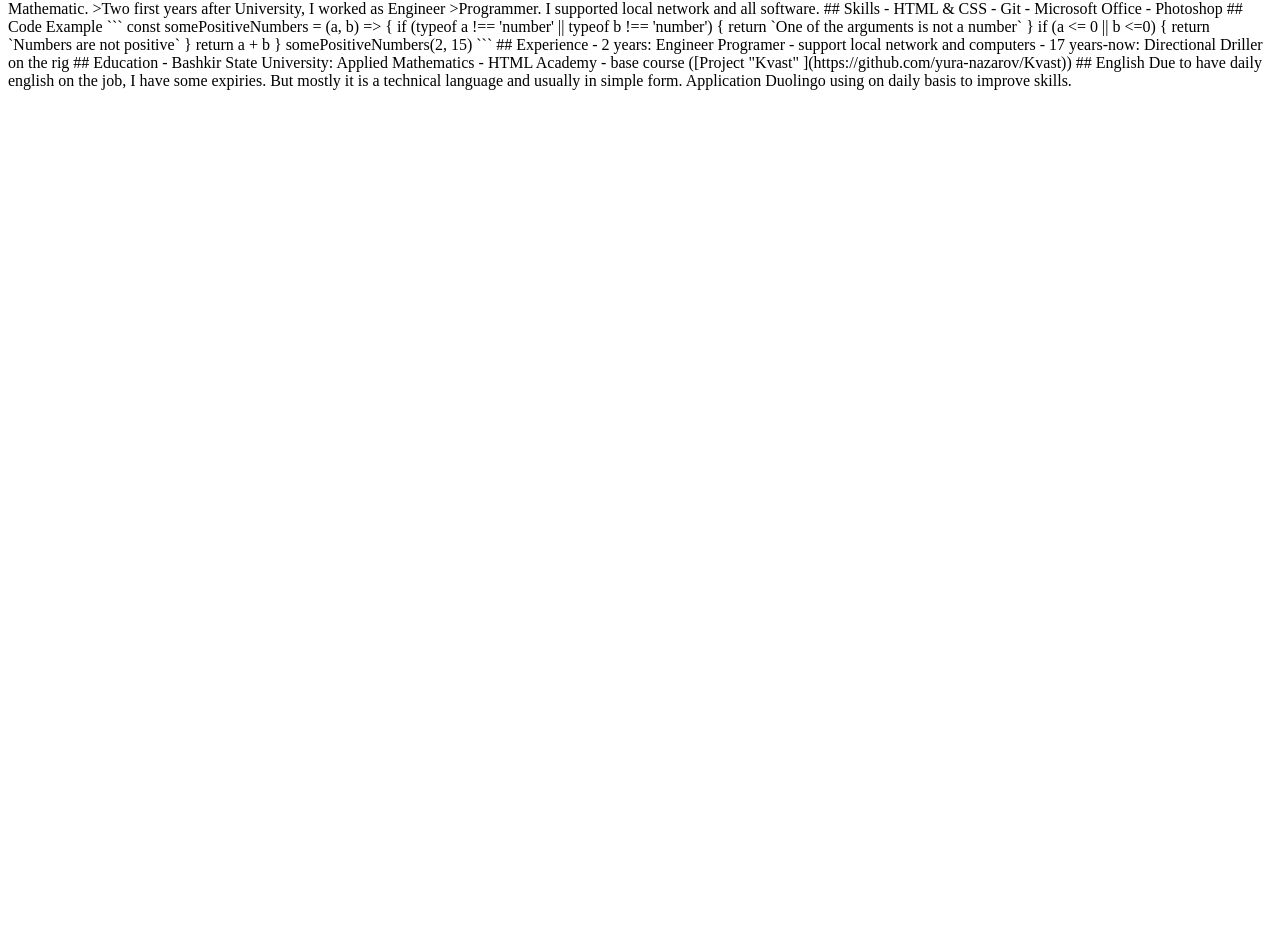
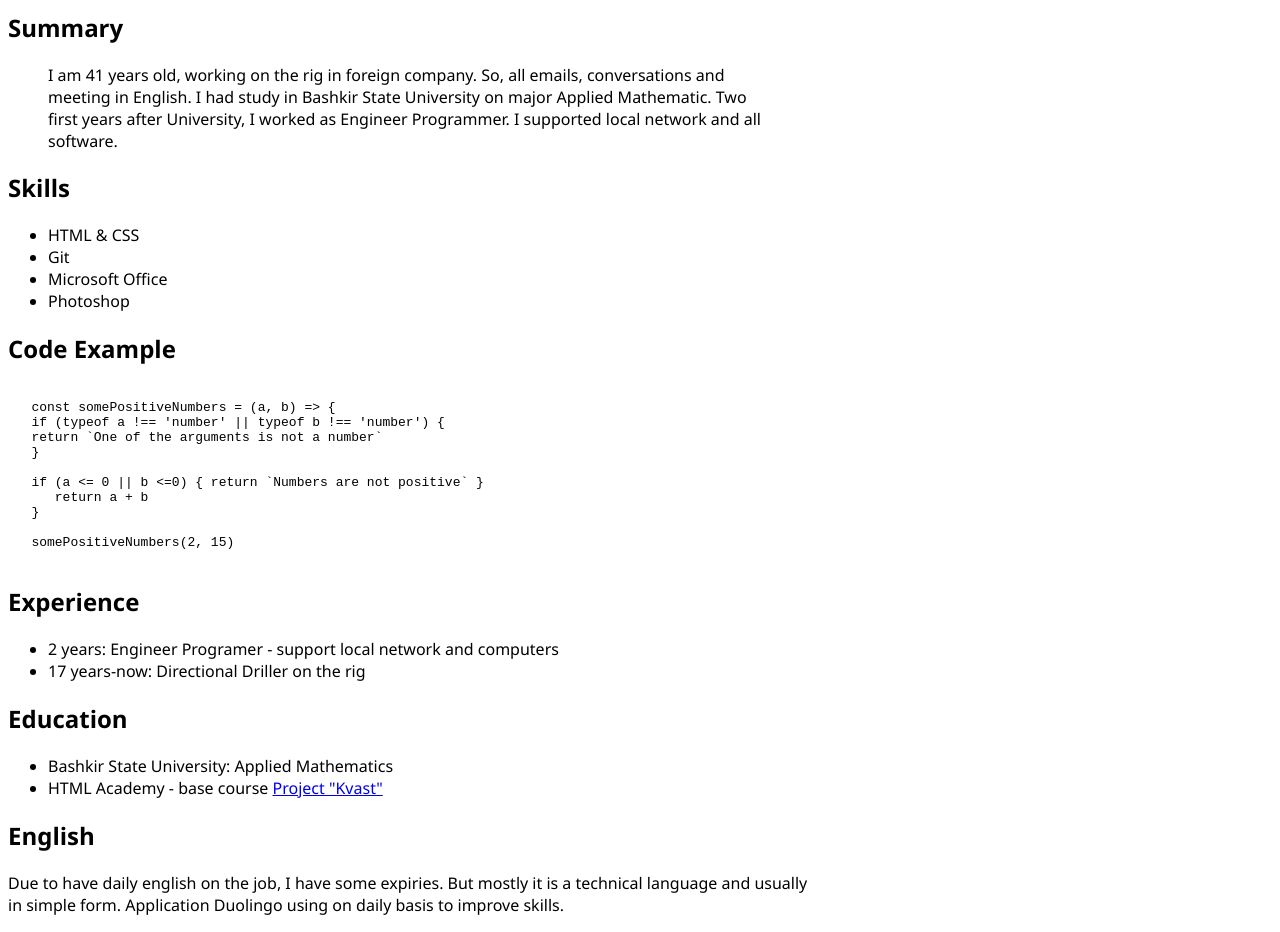
Before and after one commit to yura-nazarov/rsschool-cv, a plain HTML site: page index.html in a window 1280 px wide. Shown: the part 539-1471 px from the top of the page. Before the commit the page ends 800 px from the top, so only its background shows below. Drawn offline with Linux system fonts and the light colour scheme.

Commit message:
fix/feat: some text changes and add some styles

````diff
--- a/index.html
+++ b/index.html
@@ -5,7 +5,8 @@
    <meta charset="UTF-8">
    <meta http-equiv="X-UA-Compatible" content="IE=edge">
    <meta name="viewport" content="width=device-width, initial-scale=1.0">
-   <title>Document</title>
+   <title>CV Yuri Nazarov</title>
+   <link rel="stylesheet" href="style.css">
 </head>
 
 <body>
@@ -16,34 +17,63 @@
 
    <h2>Contacts</h2>
    <ul>
-      <li><b>Telegram:</b> @type12</li>
-      <li><b>Email:</b> yuriy.nazarov@gmail.com</li>
-      <li><b>Tel:</b> +79184384022</li>
+      <li><b>Telegram:</b>@type12</li>
+      <li><b>Email:</b>yuriy.nazarov@gmail.com</li>
+      <li><b>Tel:</b>+79184384022</li>
    </ul>
 
-   ## Summary
-   >I am 41 years old, working on the rig in foreign company. So, all emails, conversations and meeting in English.
-   >I had study in Bashkir State University on major Applied Mathematic.
-   >Two first years after University, I worked as Engineer >Programmer. I supported local network and all software.
+   <h2>Summary</h2>
+   <div class="text-container">
+      <blockquote>I am 41 years old, working on the rig in foreign company. So, all emails, conversations and meeting in
+         English.
+         I had study in Bashkir State University on major Applied Mathematic.
+         Two first years after University, I worked as Engineer Programmer. I supported local network and all software.
+      </blockquote>
+   </div>
 
-   ## Skills
-   - HTML & CSS
-   - Git
-   - Microsoft Office
-   - Photoshop
+   <h2>Skills</h2>
+   <ul>
+      <li>HTML & CSS</li>
+      <li>Git</li>
+      <li>Microsoft Office</li>
+      <li>Photoshop</li>
+   </ul>
 
-   ## Code Example
-   ```
+   <h2>Code Example</h2>
+   <pre><code>
    const somePositiveNumbers = (a, b) => {
    if (typeof a !== 'number' || typeof b !== 'number') {
    return `One of the arguments is not a number`
    }
 
-   if (a <= 0 || b <=0) { return `Numbers are not positive` } return a + b } somePositiveNumbers(2, 15) ``` ##
-      Experience - 2 years: Engineer Programer - support local network and computers - 17 years-now: Directional Driller
-      on the rig ## Education - Bashkir State University: Applied Mathematics - HTML Academy - base course
-      ([Project "Kvast" ](https://github.com/yura-nazarov/Kvast)) ## English Due to have daily english on the job, I
-      have some expiries. But mostly it is a technical language and usually in simple form. Application Duolingo using
-      on daily basis to improve skills. </body>
+   if (a <= 0 || b <=0) { return `Numbers are not positive` }
+      return a + b
+   }
+
+   somePositiveNumbers(2, 15)
+   </code></pre>
+   <h2>Experience</h2>
+   <ul>
+      <li>2 years: Engineer Programer - support local network and computers</li>
+      <li>17 years-now: Directional Driller on the rig</li>
+   </ul>
+
+   <h2>Education</h2>
+   <ul>
+      <li>Bashkir State University: Applied Mathematics</li>
+      <li>HTML Academy - base course
+         <a href="https://github.com/yura-nazarov/Kvast">Project "Kvast"</a>
+      </li>
+   </ul>
+
+   <h2>English</h2>
+   <div class="text-container">
+      <p>Due to have daily english on the job, I
+         have some expiries. But mostly it is a technical language and usually in simple form. Application Duolingo
+         using
+         on daily basis to improve skills.</p>
+   </div>
+
+</body>
 
 </html>
--- a/style.css
+++ b/style.css
@@ -0,0 +1,9 @@
+body,
+h1,
+h2 {
+   font-family: "Segoe UI", Helvetica, Arial, sans-serif, sans-serif;
+}
+
+.text-container {
+   width: 800px;
+}
````
